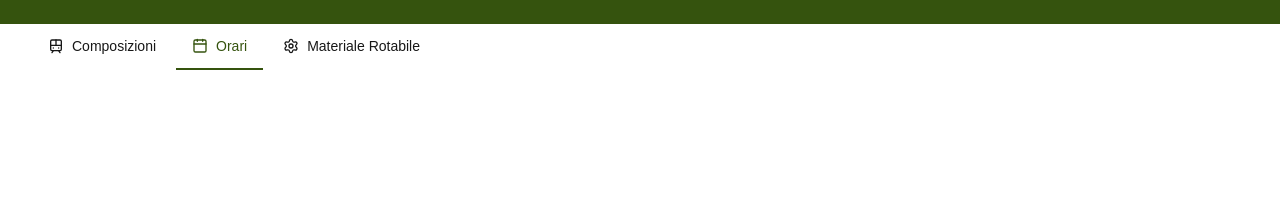
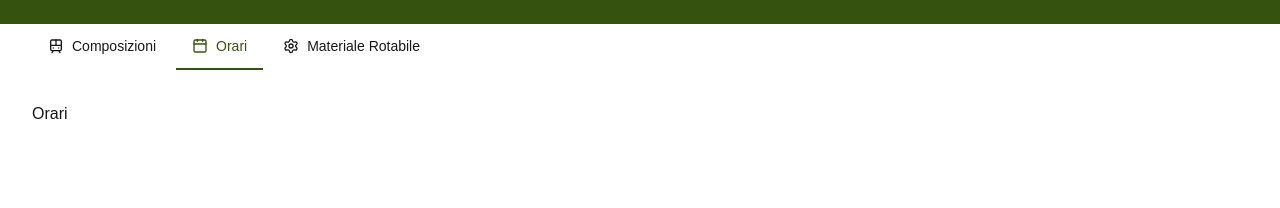
Before and after one commit to Mikee282828/prove-itinere-1, a Next.js app: page /esercizio in a window 1280 px wide. Both pictures are taken after a click on the button "Orari". Shown: the part 169-377 px from the top of the page. Built offline with nearby package versions, Linux system fonts and the light colour scheme; no server answers; the database is empty.

Commit message:
Sezione Orari backbone

```diff
--- a/app/ui/esercizio/pagine.tsx
+++ b/app/ui/esercizio/pagine.tsx
@@ -5,6 +5,7 @@ import { useState } from "react";
 import SezioneMateriale from "./sezione-materiale";
 import SezioneConvoglio from "./sezione-composizione";
 import { ConvoglioRaggruppato } from "@/app/lib/data";
+import SezioneOrari from "./sezione-orari";
 
 export type TabType = "orari" | "composizioni" | "materiale";
 export default function Pagine({
@@ -61,6 +62,7 @@ export default function Pagine({
         </section>
         <SezioneMateriale active={activeTab==="materiale"} materialeRotabile={materialeRotabile}/>
         <SezioneConvoglio active={activeTab==="composizioni"} composizioni={composizioni} />
+        <SezioneOrari active={activeTab==="orari"}/>
       </main>
     </div>
   );
--- /dev/null
+++ b/app/ui/esercizio/sezione-orari.tsx
@@ -0,0 +1,5 @@
+export default function SezioneOrari({ active }: { active: boolean }) {
+  if (active) {
+    return <div className="p-8">Orari</div>;
+  }
+}
```
Also changed, not shown: app/esercizio/page.tsx (+10 -4 lines).
